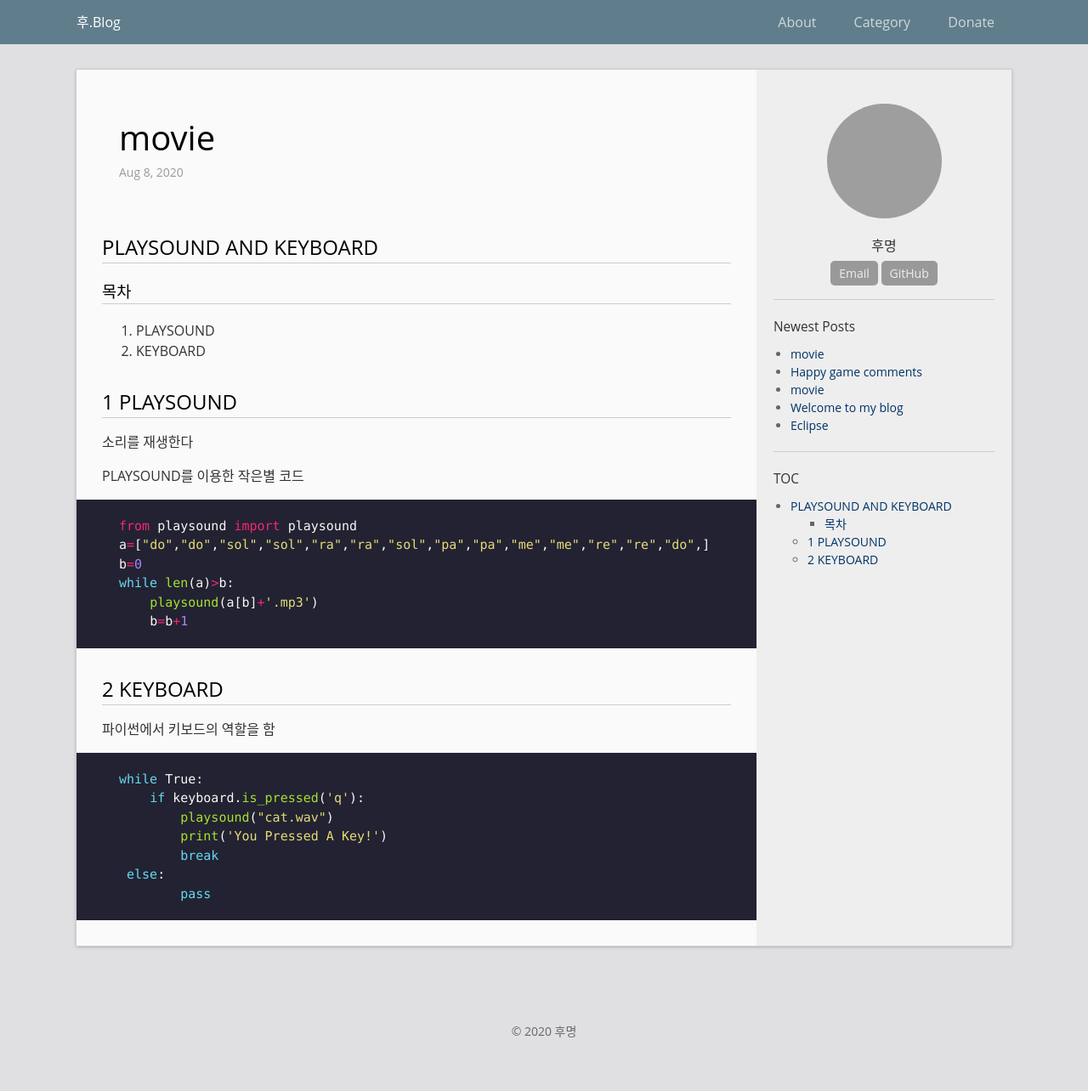
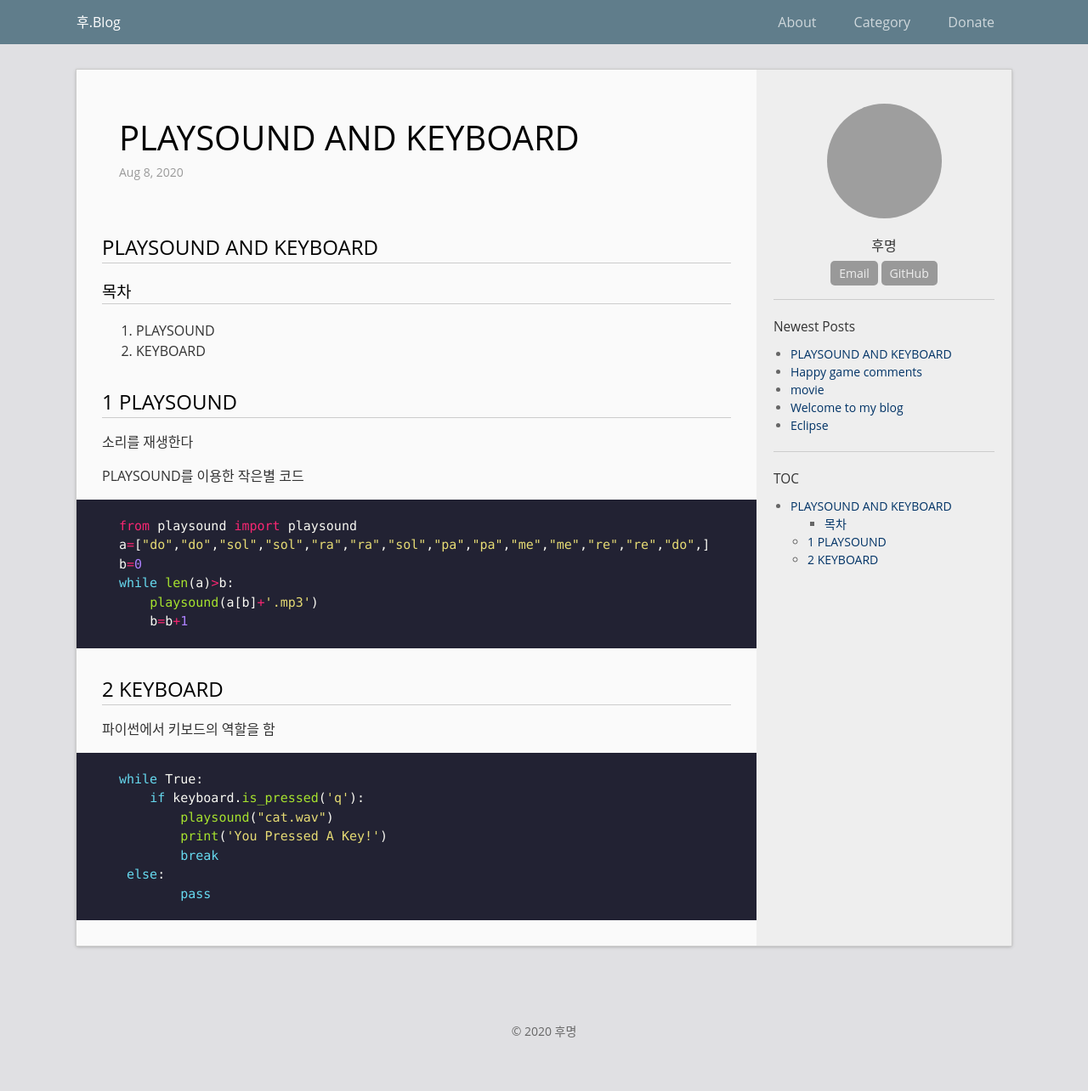
Before and after one commit to gnaud221/gnaud221.github.com, a Jekyll site: the page built from _posts/2020-08-07-playsound and keyboard.md, in a window 1280 px wide. Shown: the whole page at 85% size. Built offline with Jekyll 4.4.1, drawn with Linux system fonts in a browser that asks for light colours.

Commit message:
Update 2020-08-07-playsound and keyboard.md

```diff
--- a/_posts/2020-08-07-playsound and keyboard.md
+++ b/_posts/2020-08-07-playsound and keyboard.md
@@ -1,6 +1,6 @@
 ---
 layout: post
-title:  "movie"
+title:  "PLAYSOUND AND KEYBOARD"
 date:   2020-08-08 04:27
 categories: Coding
 permalink: /archivers/playsound
```
